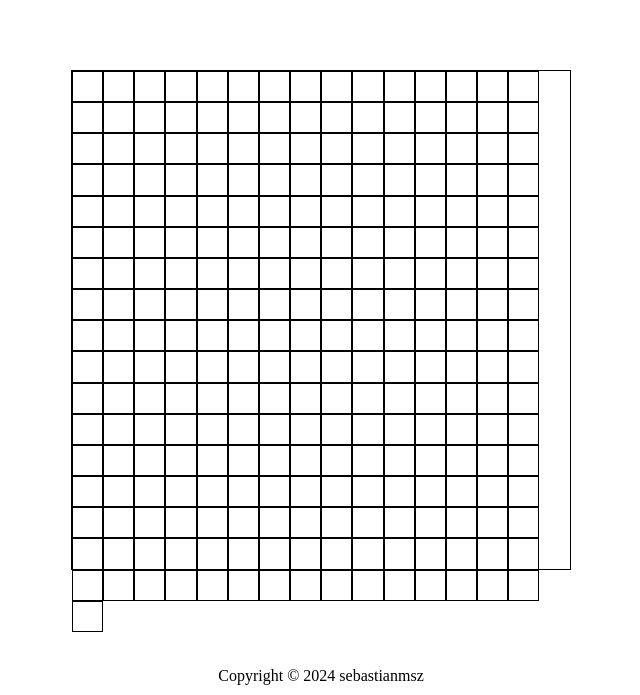
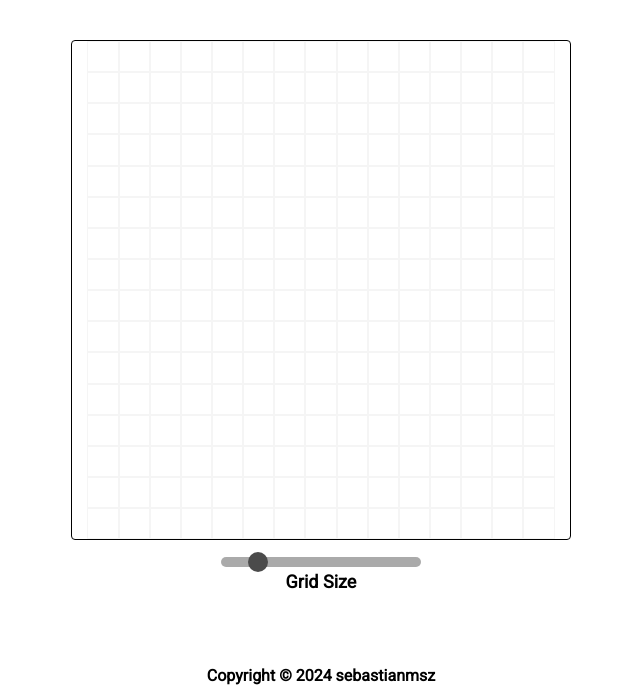
Before and after one commit to sebastianmsz/etch-a-sketch, a plain HTML site: page index.html in a window 1280 px wide. Shown: the part 105-800 px from the top of the page, without its empty margins (319-959 px from the left). Drawn offline with Linux system fonts and the light colour scheme; a web font is replaced by a local one.

Commit message:
Add grid size selector
Integrate a grid size slider to allow users to easily adjust the dimensions of the grid.

```diff
--- a/index.html
+++ b/index.html
@@ -14,6 +14,10 @@
     <main>
         <div id='container' class="container">
         </div>
+        <div class="sliderContainer">
+            <input type="range" min="1" max="100" value="16" class="slider" id="slider">
+            <p>Grid Size</p>
+        </div>
     </main>
     <footer class="footer">
     <a href="https://github.com/sebastianmsz" target="_blank">
--- a/script.js
+++ b/script.js
@@ -1,8 +1,18 @@
-function createGrid() {
+let slider = document.getElementById("slider");
+
+slider.addEventListener('input', ()=>{
+    createGrid(slider.value)
+});
+
+function createGrid(newGridSize=16) {
     const container = document.querySelector('#container');
-    for (let i = 1; i<=(16*16); i++){
+    let newPixelSize = ((31.15*16)/newGridSize);
+    container.innerHTML = ('');
+
+    for (let i = 1; i<=(newGridSize*newGridSize); i++){
         let pixel = document.createElement('div');
         pixel.classList.add('pixel');
+        pixel.style.cssText = `height: ${newPixelSize}px; width: ${newPixelSize}px;`
         container.appendChild(pixel)
     }
 }
--- a/style.css
+++ b/style.css
@@ -1,7 +1,11 @@
+@import url('https://fonts.googleapis.com/css2?family=Grenze+Gotisch:wght@700&family=Montserrat:wght@900&family=Pixelify+Sans&family=Roboto+Mono&display=swap');
+@import url('https://fonts.googleapis.com/css2?family=Roboto&display=swap');
 * {
     margin: 0;
     padding: 0;
     box-sizing: border-box;
+    font-family: 'Roboto', sans-serif;
+    font-weight: 600;
 }
 
 body {
@@ -14,11 +18,12 @@ body {
 header {
     display: flex;
     justify-content: center;
-    padding: 20px 20px 10px;
 }
 
 header h1 {
-    font-size: 50px;
+    font-size: 80px;
+    font-family: 'Grenze Gotisch', serif;
+    color: rgba(20, 20, 20, 0.908);
 }
 
 main {
@@ -26,6 +31,7 @@ main {
     flex: 1;
     justify-content: center;
     align-items: center;
+    flex-direction: column;
 }
 
 .container {
@@ -34,14 +40,47 @@ main {
     width: 500px;
     height: 500px;
     border: 1px solid;
+    justify-content: center;
+    align-items: center;
+    flex-shrink: 0;
+    overflow: hidden;
+    border-radius: 4px;
 }
 
 .pixel {
-    border: 1px solid;
-    height: 31.16px;
-    width: 31.16px;
+    border: 1px rgba(0, 0, 0, 0.040) solid;
 }
 
+/*slider*/
+.sliderContainer {
+    margin: 10px;
+    text-align: center;
+    font-size: 18px;
+}
+
+.slider {
+    -webkit-appearance: none;
+    width: 200px;
+    height: 10px;
+    border-radius: 5px;
+    background: #878787;
+    outline: none;
+    opacity: 0.7;
+    -webkit-transition: .5s;
+    transition: opacity .5s;
+  }
+
+  .slider::-webkit-slider-thumb {
+    -webkit-appearance: none;
+    appearance: none;
+    width: 20px;
+    height: 20px;
+    border-radius: 50%;
+    background: #000000;
+    cursor: pointer;
+  }
+
+/*slider*/
 
 footer {
     display: flex;
```
